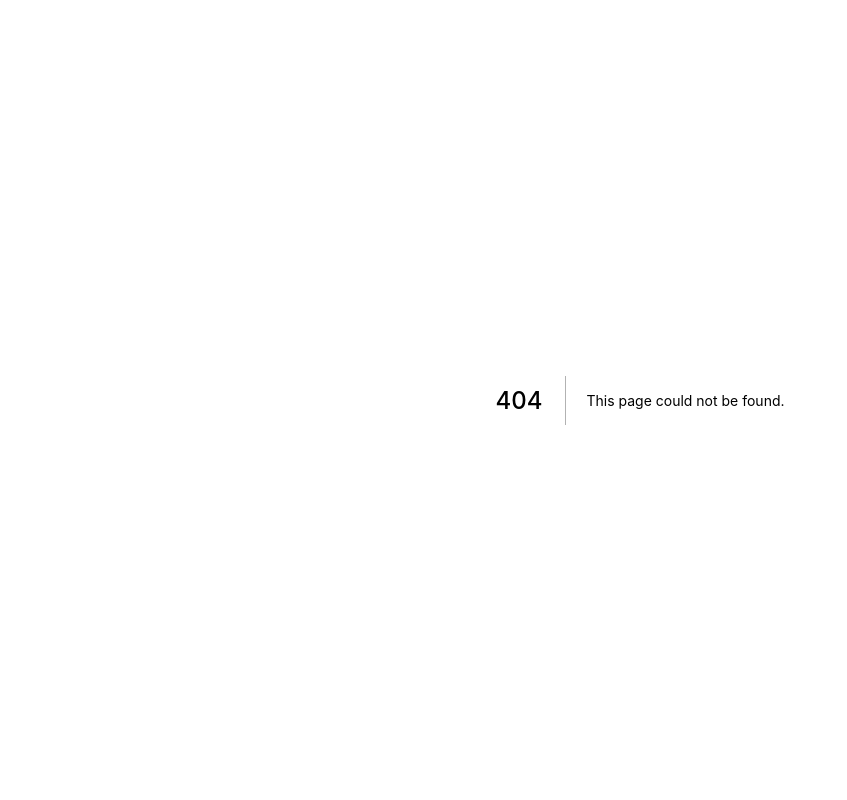
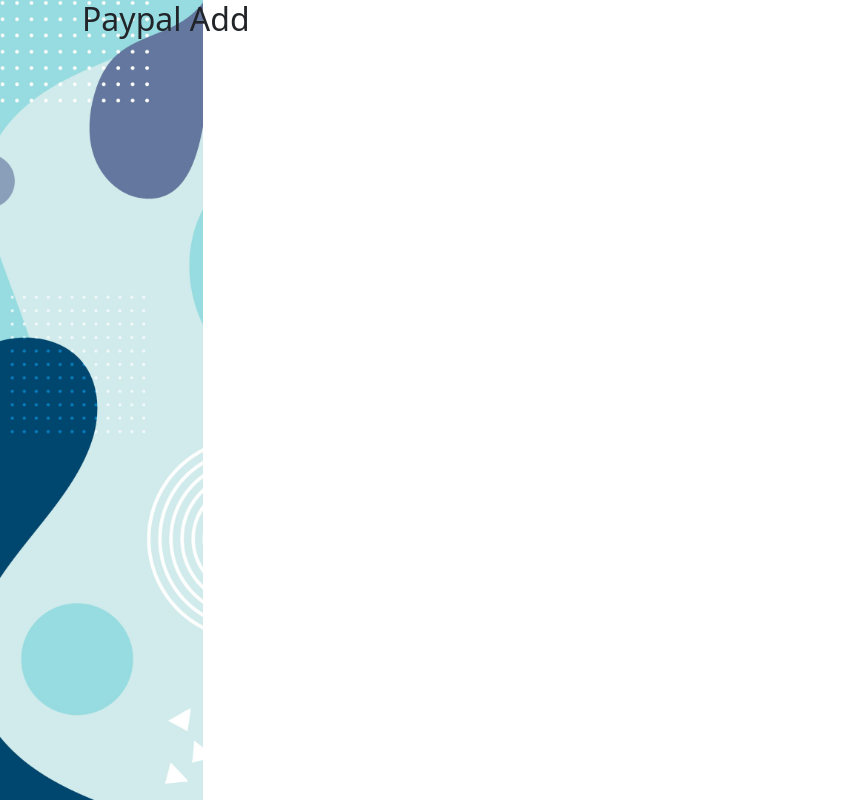
Before and after one commit to Bop2305/lumyri-app, a Next.js app in the folder app-landing-page/: page /auth/paypalAdd in a window 1280 px wide. Before the commit this address had no page. Shown: the whole page, without its empty margins (0-847 px from the left). Built offline with nearby package versions, Linux system fonts and the light colour scheme.

Commit message:
add UI Paypal Add

```diff
--- /dev/null
+++ b/app-landing-page/pages/auth/paypalAdd.tsx
@@ -0,0 +1,14 @@
+import { Container } from "react-bootstrap";
+import styles from "../../styles/Verify.module.scss";
+
+const PaypalAdd = () => {
+  return (
+    <div className={styles.background}>
+      <Container>
+        <h2>Paypal Add</h2>
+      </Container>
+    </div>
+  );
+};
+
+export default PaypalAdd;
```
